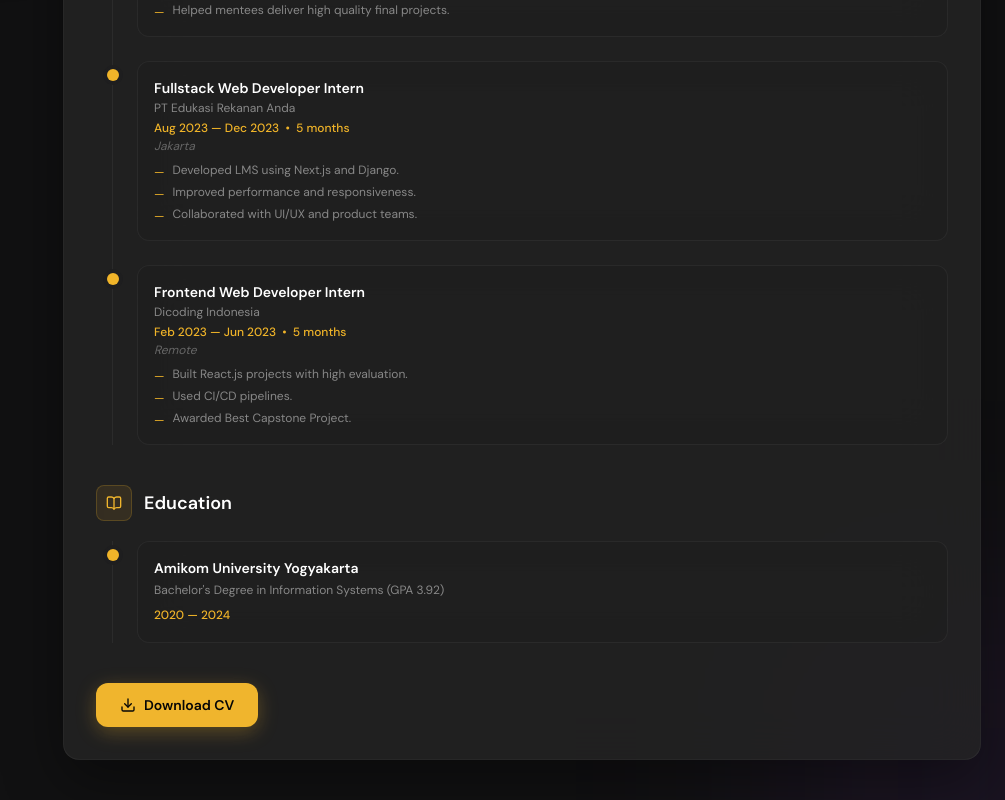
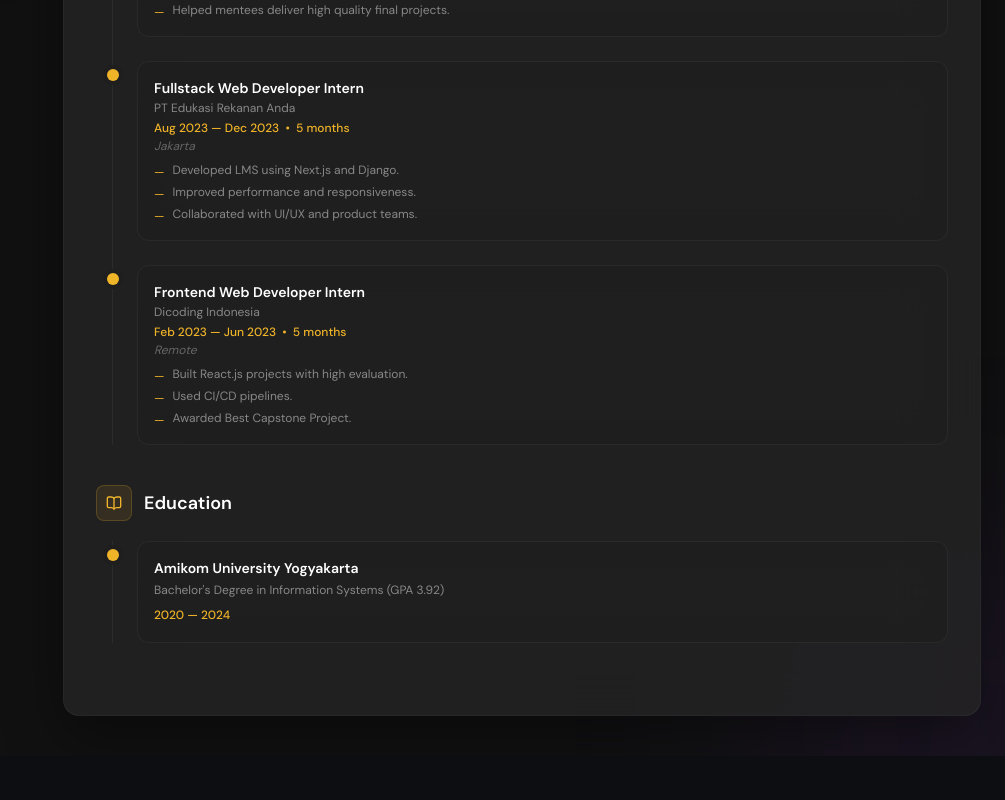
Before and after one commit to opikzxx/my-portfolio, a Next.js app: page /resume in a window 1280 px wide. Shown: the part 660-1460 px from the top of the page, without its empty margins (275-1280 px from the left). After the commit the page ends 1416 px from the top, so only its background shows below. Built offline with nearby package versions, Linux system fonts and the light colour scheme.

Commit message:
fix: resume

```diff
--- a/app/(main)/resume/page.tsx
+++ b/app/(main)/resume/page.tsx
@@ -1,15 +1,10 @@
 "use client";
 
-import { BookOpen, FileText, Download } from "lucide-react";
+import { BookOpen, FileText } from "lucide-react";
 import { EDUCATION, EXPERIENCE } from "@/constants";
 import { SectionHeader } from "@/components/ui/section-header";
-import { Button } from "@/components/ui/button";
 
 export default function Resume() {
-  const handleDownloadCV = () => {
-    console.log("Download CV clicked");
-  };
-
   return (
     <article className="animate-fade-up">
       <SectionHeader title="Resume" />
@@ -115,24 +110,6 @@ export default function Resume() {
           ))}
         </ol>
       </section>
-
-      {/* DOWNLOAD BUTTON */}
-      <div className="flex justify-center md:justify-start">
-        <Button
-          onClick={handleDownloadCV}
-          icon={<Download className="h-4 w-4" />}
-          iconPosition="left"
-          className="
-            bg-[#f0b429] text-black
-            hover:bg-[#ffcc4d]
-            transition-all duration-300
-            hover:scale-105
-            shadow-[0_5px_20px_rgba(240,180,41,0.3)]
-          "
-        >
-          Download CV
-        </Button>
-      </div>
     </article>
   );
 }
```
